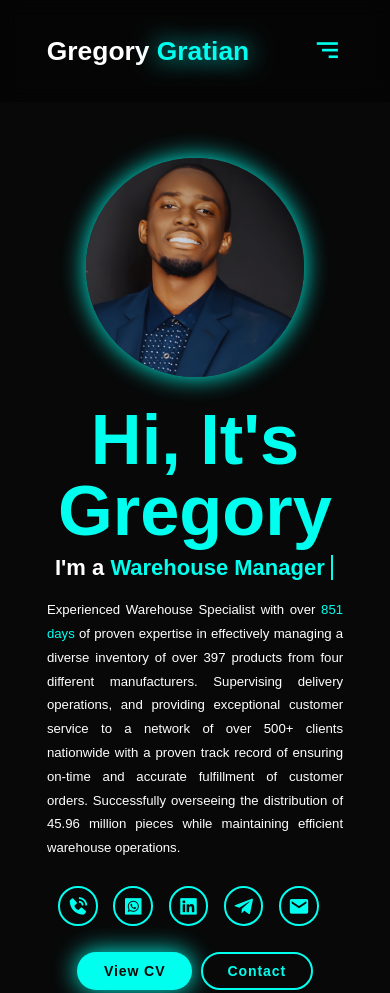
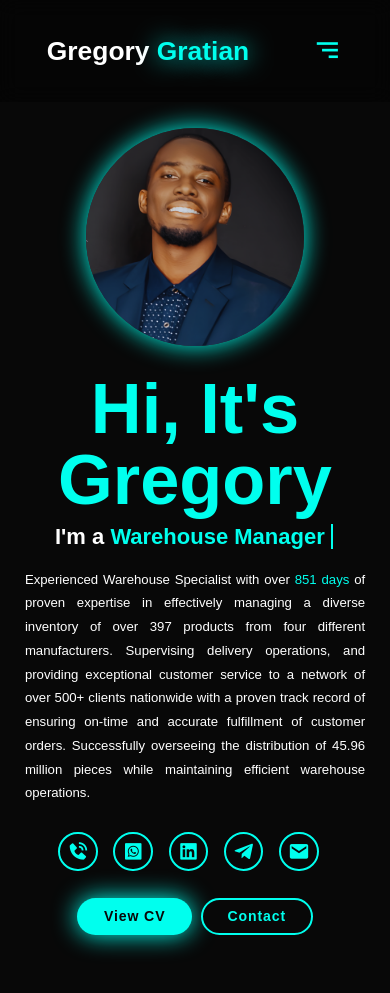
Before and after one commit to Gregory0004/greg, a plain HTML site: page index.html in a window 390 px wide. Shown: the top 993 px of the page. Drawn offline with nearby package versions, Linux system fonts and the light colour scheme.

Commit message:
mobile view second commit

```diff
--- a/style.css
+++ b/style.css
@@ -1098,7 +1098,7 @@ h1 {
 
   .home {
     flex-direction: column-reverse;
-    margin: 5rem 4rem;
+    margin: 1.5rem 1.5rem;
   }
 
   .home-content {
```
